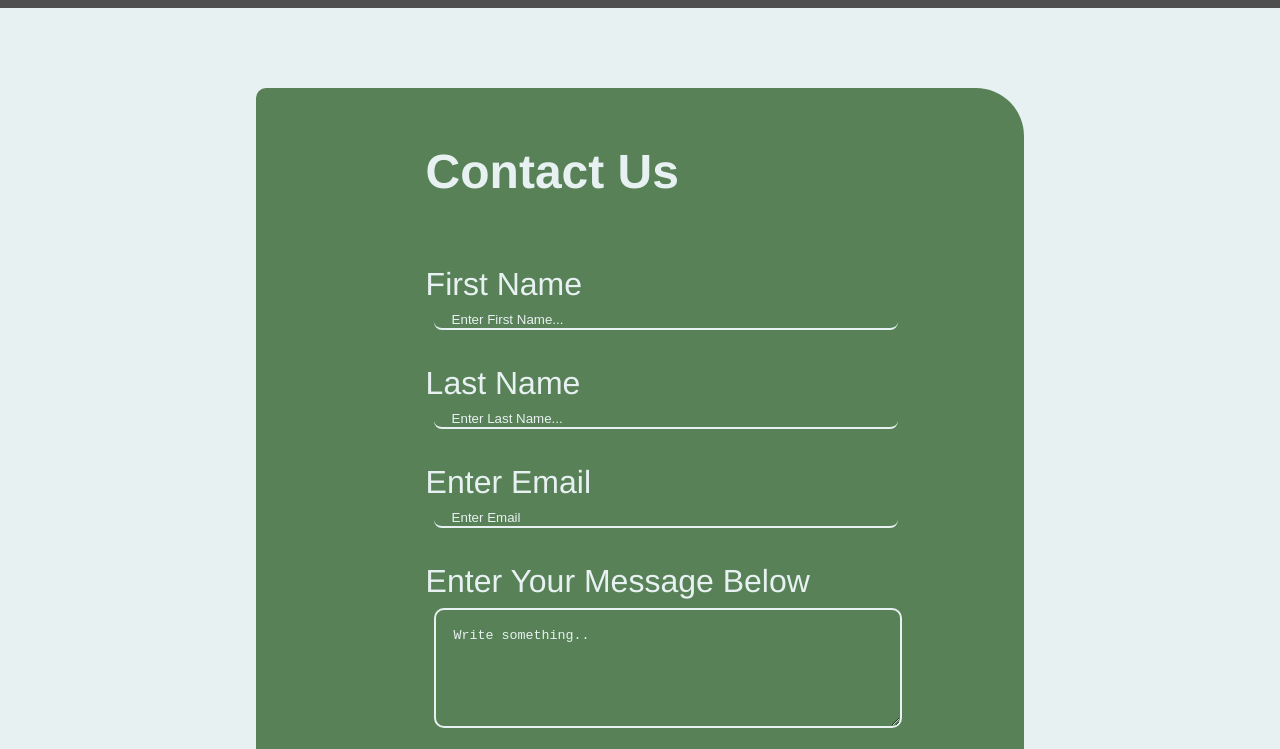
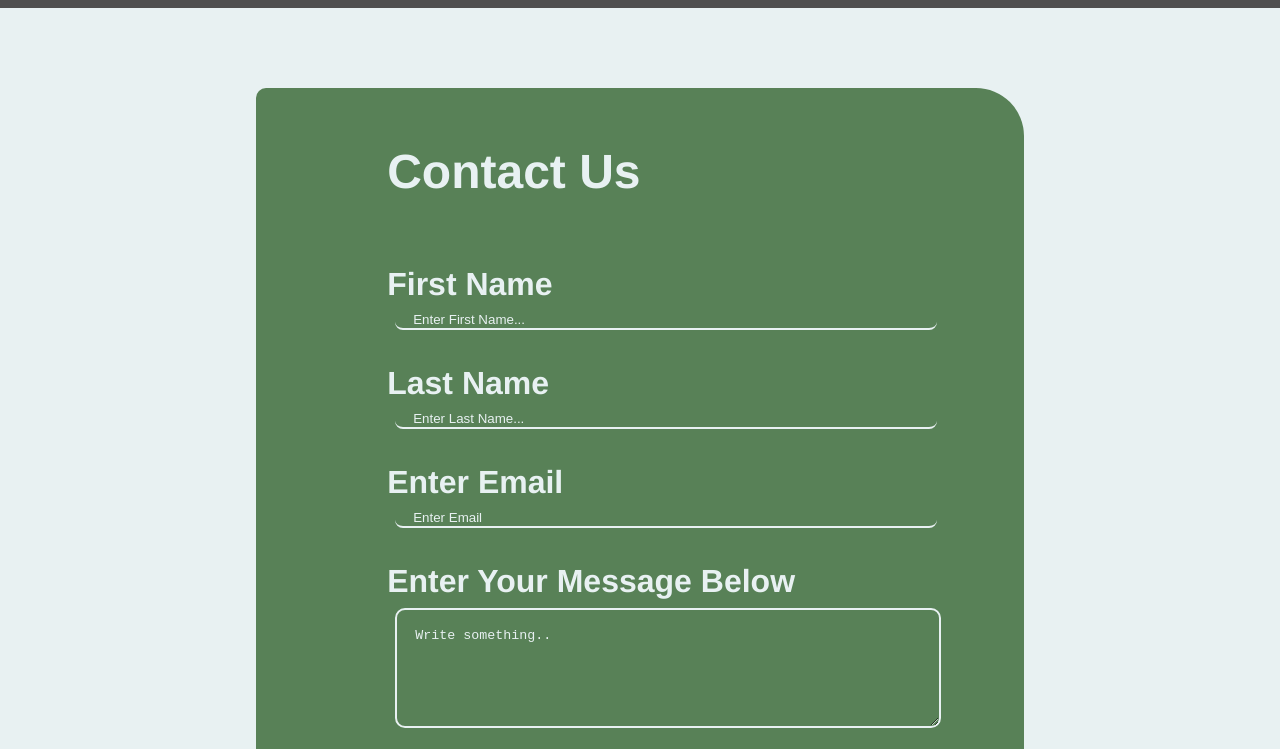
Before and after one commit to OSC-Website/OSC-Enviro-Club-Website-2, a plain HTML site: page Pages/contact.html in a window 1280 px wide. Shown: the part 579-1328 px from the top of the page. Drawn offline with Linux system fonts and the light colour scheme; grey boxes are pictures that could not be loaded.

Commit message:
Fix weird looking Contact Form

```diff
--- a/CSS/CSS Pages/contact.css
+++ b/CSS/CSS Pages/contact.css
@@ -121,8 +121,8 @@ body {
 
 form {
   padding: 1rem;
-  width: 60%;
-  margin-left: 20%;
+  width: 70%;
+  margin-left: 15%;
   display: flex;
   align-items: flex-start;
   justify-content: center;
@@ -132,7 +132,7 @@ form {
 form label {
   font-size: 2rem;
   margin-top: 1.7rem;
-  font-weight: 500;
+  font-weight: 700;
 }
 
 #fname,
```
